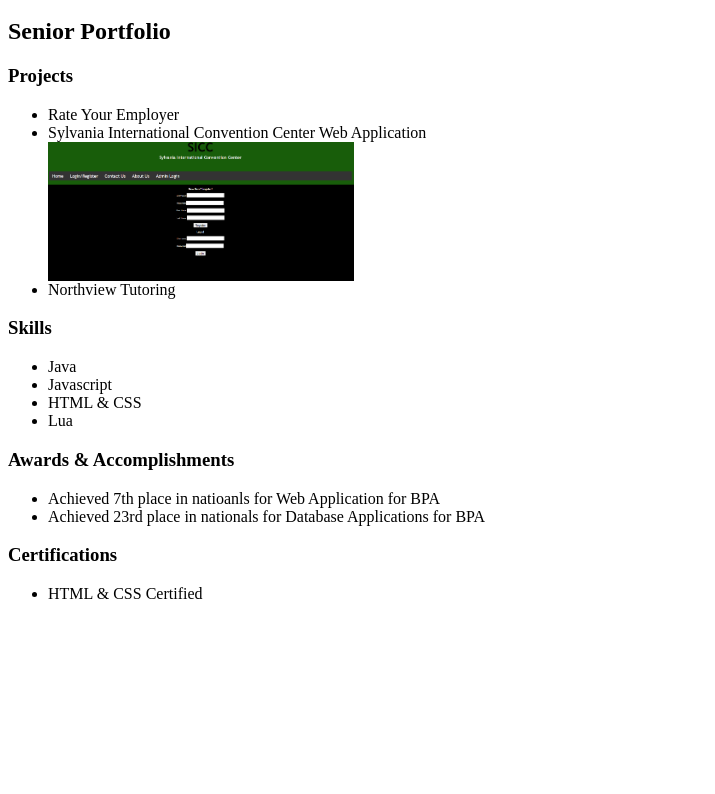
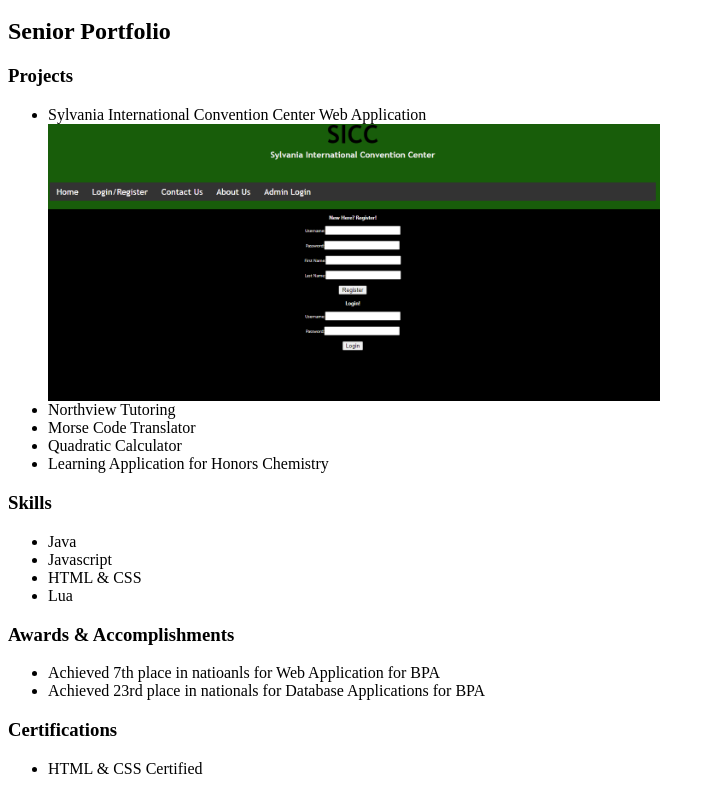
Before and after one commit to LiamGallagher03/LiamGallagher03.github.io, a plain HTML site: page index.html in a window 1280 px wide. Shown: the part 48-842 px from the top of the page, without its empty margins (0-715 px from the left). Before the commit the page ends 800 px from the top, so only its background shows below. Drawn offline with Linux system fonts and the light colour scheme.

Commit message:
Update index.html

```diff
--- a/index.html
+++ b/index.html
@@ -7,10 +7,12 @@
 <h2>Senior Portfolio</h2>
 <h3>Projects</h3>
   <ul>
-    <li>Rate Your Employer</li>
     <li>Sylvania International Convention Center Web Application</li>
-    <img src = "Login.png" alt="picture of login page" width=25%>
+    <img src = "Login.png" alt="picture of login page" width=50%>
     <li>Northview Tutoring</li>
+    <li>Morse Code Translator</li>
+    <li>Quadratic Calculator</li>
+    <li>Learning Application for Honors Chemistry</li>
   </ul>
 <h3>Skills</h3>
   <ul>
```
